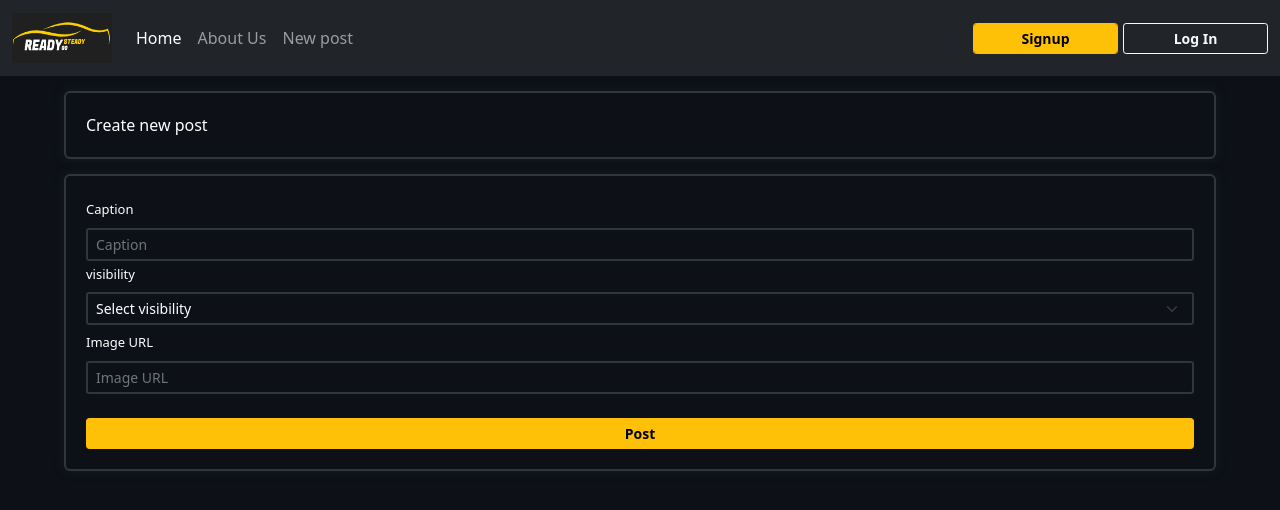
After one commit to KasuniGA/ready-steady-go, a PHP site: page /new-post.php in a window 1280 px wide. The commit adds this page. Shown: the top 510 px of the page. Run offline with PHP 8.4, Linux system fonts and the light colour scheme.

Commit message:
added posts

```diff
--- a/includes/db.inc.php
+++ b/includes/db.inc.php
@@ -9,5 +9,5 @@ $conn = mysqli_connect($serverName, $dbUsername, $dbPassword, $dbName, $port);
 if (!$conn) {
     die("Connection faild: " . mysqli_connect_error());
 } else {
-    echo "It's working!";
+    // echo "It's working!";
 }
--- /dev/null
+++ b/new-post.php
@@ -0,0 +1,75 @@
+<?php
+// if (!isset($_SESSION["username"])) {
+//     header('Location: ./index.php');
+//     exit();
+// }
+include_once './site-parts/header.php';
+?>
+
+<section class="defalt-container-style text-white">
+    Create new post
+</section>
+<section class="defalt-container-style text-white">
+    <form class="row g-1 text-white" method="post" action="./includes/posts.inc.php">
+        <!-- Alert -->
+        <?php
+        if (isset($_GET["err"])) {
+            $err;
+            if ($_GET["err"] == "SelectionError") {
+                $err = "Select the visibility";
+                echo '
+                        <div style="background-color: rgba(255,0,0,.2); border: 1px solid red;" class="alert alert-warning alert-dismissible fade show" role="alert">
+                        <p style="margin:0;" class="text-white"><strong>Warning!</strong> ' . $err . '</p>
+                        <button type="button" class="btn-close" data-bs-dismiss="alert" aria-label="Close"></button>
+                        </div>
+                ';
+            } else if ($_GET["err"] == "CaptionError") {
+                $err = "Give a caption for the post.";
+                echo '
+                        <div style="background-color: rgba(255,0,0,.2); border: 1px solid red;" class="alert alert-warning alert-dismissible fade show" role="alert">
+                        <p style="margin:0;" class="text-white"><strong>Warning!</strong> ' . $err . '</p>
+                        <button type="button" class="btn-close" data-bs-dismiss="alert" aria-label="Close"></button>
+                        </div>
+                ';
+            } else if ($_GET["err"] == "URLError") {
+                $err = "Please give an image URL";
+                echo '
+                        <div style="background-color: rgba(255,0,0,.2); border: 1px solid red;" class="alert alert-warning alert-dismissible fade show" role="alert">
+                        <p style="margin:0;" class="text-white"><strong>Warning!</strong> ' . $err . '</p>
+                        <button type="button" class="btn-close" data-bs-dismiss="alert" aria-label="Close"></button>
+                        </div>';
+            }
+
+        }
+
+        ?>
+        <!-- Alert -->
+
+        <div class="col-md-12 input-group-sm">
+            <label for="validationDefault02" class="form-label">Caption</label>
+            <input type="text" class="form-control defalt-input-style text-white" id="validationDefault02"
+                placeholder="Caption" name="postCaption" required>
+        </div>
+        <div class="col-md-12 input-group-sm" style="font-size: small;">
+            <label for="validationDefault04" class="form-label ">visibility</label>
+            <select name="postVisibility" class="form-select-sm form-select defalt-input-style text-white"
+                id="validationDefault04" required>
+                <option selected disabled>Select visibility</option>
+                <option value="0">Private</option>
+                <option value="1">Public</option>
+            </select>
+        </div>
+        <div class="col-md-12 input-group-sm">
+            <label for="validationDefault01" class="form-label">Image URL</label>
+            <input type="text" class="form-control defalt-input-style text-white" id="validationDefault01"
+                placeholder="Image URL" name="postImg" required>
+        </div>
+        <div class="col-12 mt-4">
+            <button name="posts" style="width: 100%;" class="btn btn-warning col-md-12 btn-sm"
+                type="submit"><b>Post</b></button>
+        </div>
+    </form>
+</section>
+<?php
+include_once './site-parts/header.php';
+?>
--- a/site-parts/header.php
+++ b/site-parts/header.php
@@ -34,6 +34,9 @@
                         <li class="nav-item">
                             <a class="nav-link" href="./about-us.html">About Us</a>
                         </li>
+                        <li class="nav-item">
+                            <a class="nav-link" href="./new-post.php">New post</a>
+                        </li>
                     </ul>
                     <div class=""
                         style="display: flex; justify-content: center; align-items: center; padding:0; width:300px">
--- a/social.html
+++ b/social.php
@@ -26,7 +26,7 @@
             <img src="./resources/img/b1.jpg" class="img-fluid" alt="...">
         </div>
         <div class="post-container-style">
-            <div style="">
+            <div>
                 <button type="button" class="btn btn-warning btn-sm">
                     Likes <span class="badge bg-dark">45</span>
                 </button>
--- a/styles/main.css
+++ b/styles/main.css
@@ -143,7 +143,7 @@ p {
 
 .post-container-style {
     box-shadow: 0px 0px 10px var(--color-scale-gray-7);
-    transition: ease 0.5s;
+    /* transition: ease 0.5s; */
     /* margin-top: 15px; */
     /* margin-bottom: 15px; */
     width: 99%;
```
Also changed, not shown: includes/posts.inc.php (added, +34 -0 lines), includes/social.inc.php (added, +14 -0 lines).
